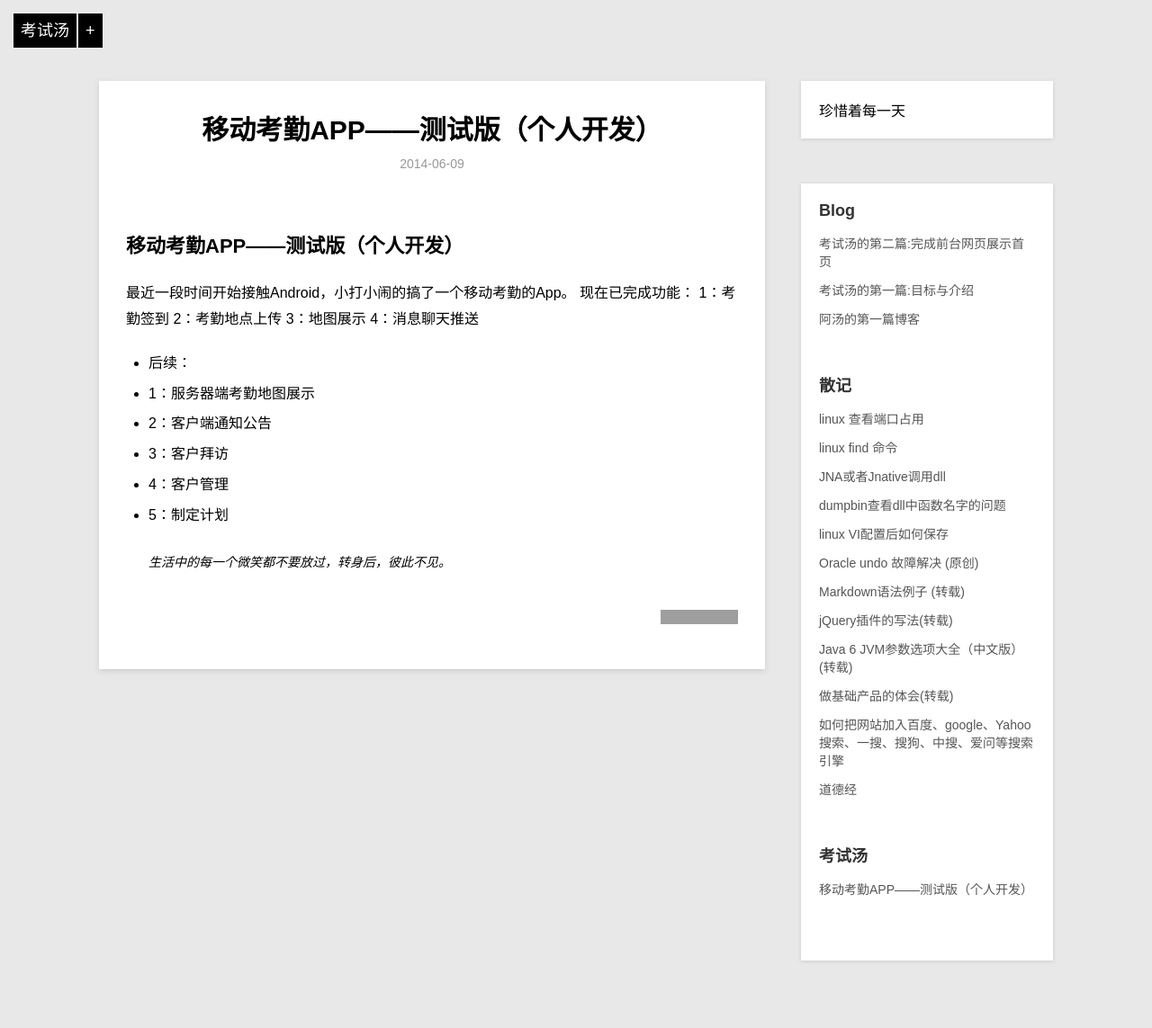
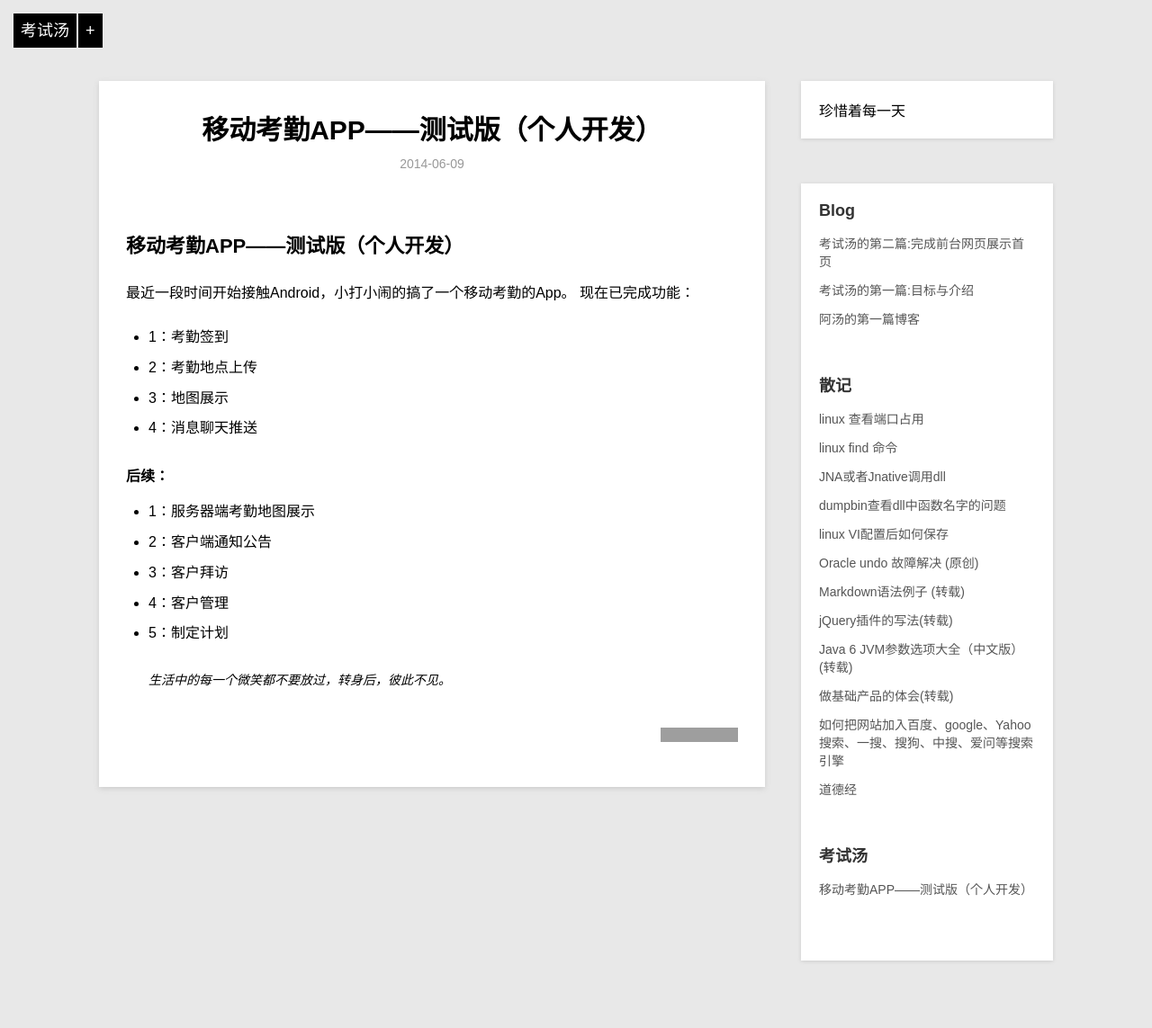
Before and after one commit to tangzhezhi/tangblog, a Jekyll site: the page built from _posts/project/2014-06-09-ydkq_1.md, in a window 1280 px wide. Shown: the whole page at 90% size. Built offline with Jekyll 4.4.1, drawn with Linux system fonts in a browser that asks for light colours; Markdown is read by kramdown in place of the engine named in the settings; comment, search, counter and statistics services are not loaded; before the commit the page ends 1118 px from its top, so only the background shows below that; grey boxes are pictures that could not be loaded.

Commit message:
Signed-off-by: tangzhezhi <330882908@qq.com>

```diff
--- a/_posts/project/2014-06-09-ydkq_1.md
+++ b/_posts/project/2014-06-09-ydkq_1.md
@@ -9,12 +9,12 @@ description:  移动考勤——测试版（个人开发）
 
 最近一段时间开始接触Android，小打小闹的搞了一个移动考勤的App。
 现在已完成功能：
-1：考勤签到
-2：考勤地点上传
-3：地图展示
-4：消息聊天推送
+*	1：考勤签到
+*	2：考勤地点上传
+*	3：地图展示
+*	4：消息聊天推送
 
-* 后续：
+####	后续：
 * 	1：服务器端考勤地图展示
 * 	2：客户端通知公告
 * 	3：客户拜访
```
